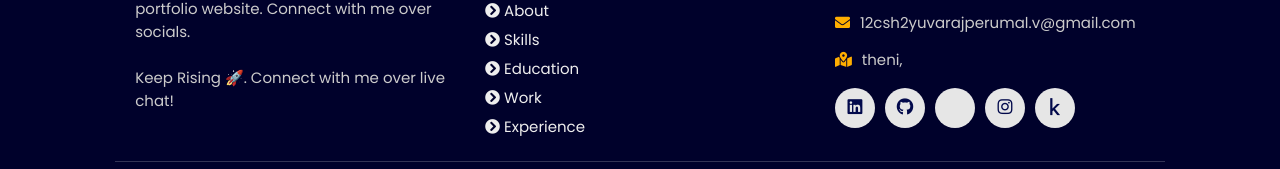
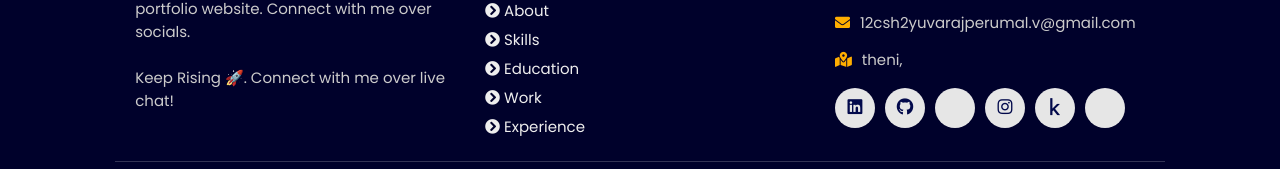
Before and after one commit to Yuvaraj-3604/Portfolio_New, a plain HTML site: page 404.html in a window 1280 px wide. Shown: the part 791-960 px from the top of the page. Drawn offline with nearby package versions, Linux system fonts and the light colour scheme.

Commit message:
modified 404.html

```diff
--- a/404.html
+++ b/404.html
@@ -87,6 +87,7 @@
               <a href="12csh2yuvarajperumal.v@gmail.com" class="fas fa-gmail" target="_blank"></a>
               <a href="https://www.instagram.com/_.yuvax._" class="fab fa-instagram" target="_blank"></a>
               <a href="https://www.kaggle.com/yuvarajperumalv" class="fab fa-kaggle" target="_blank"></a>
+              <a href="https://www.credly.com/users/yuvaraj-perumal-v/edit" class="fab fa-credly" target="_blank"></a>
           </div>
       </div>
   </div>
```
